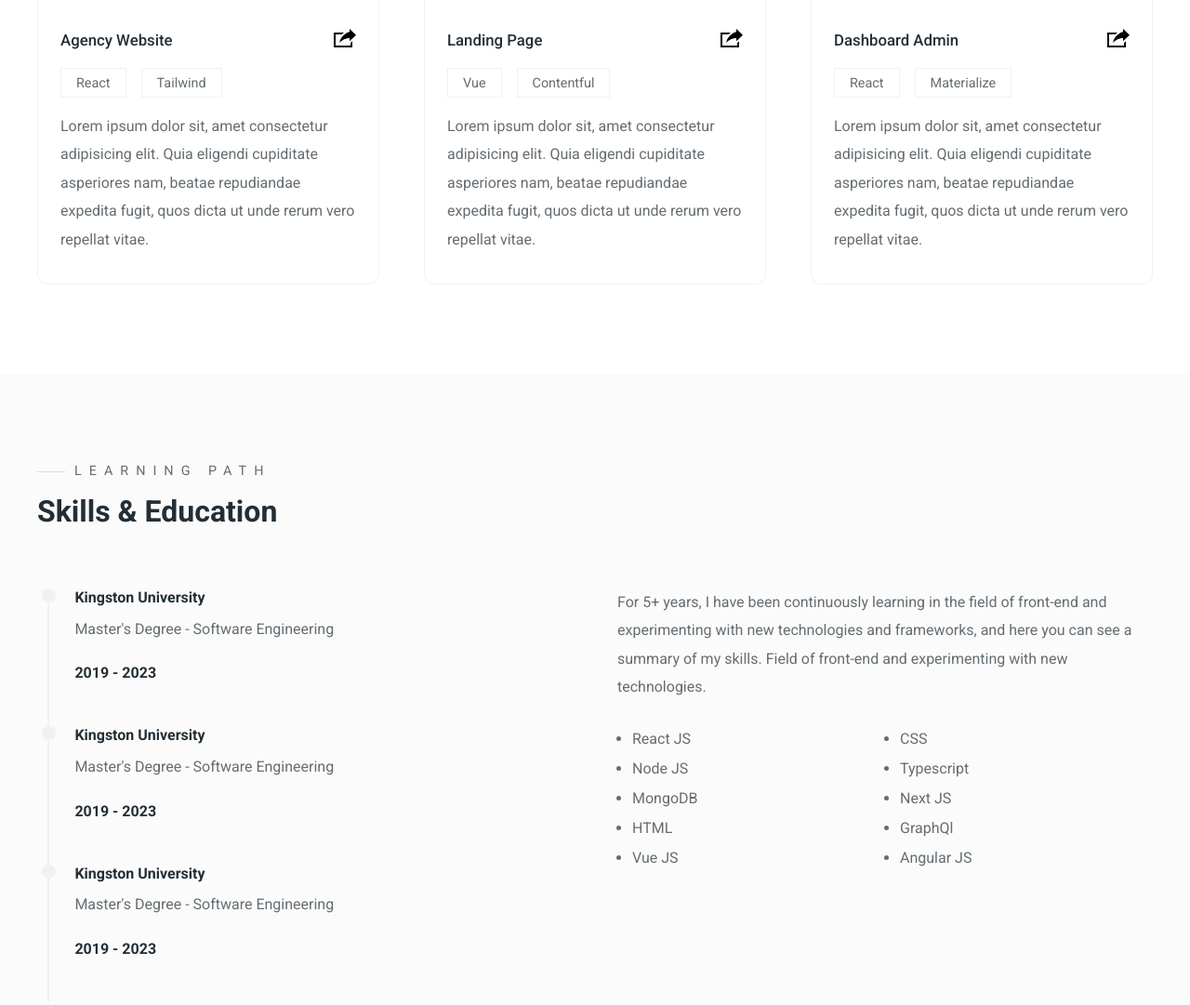
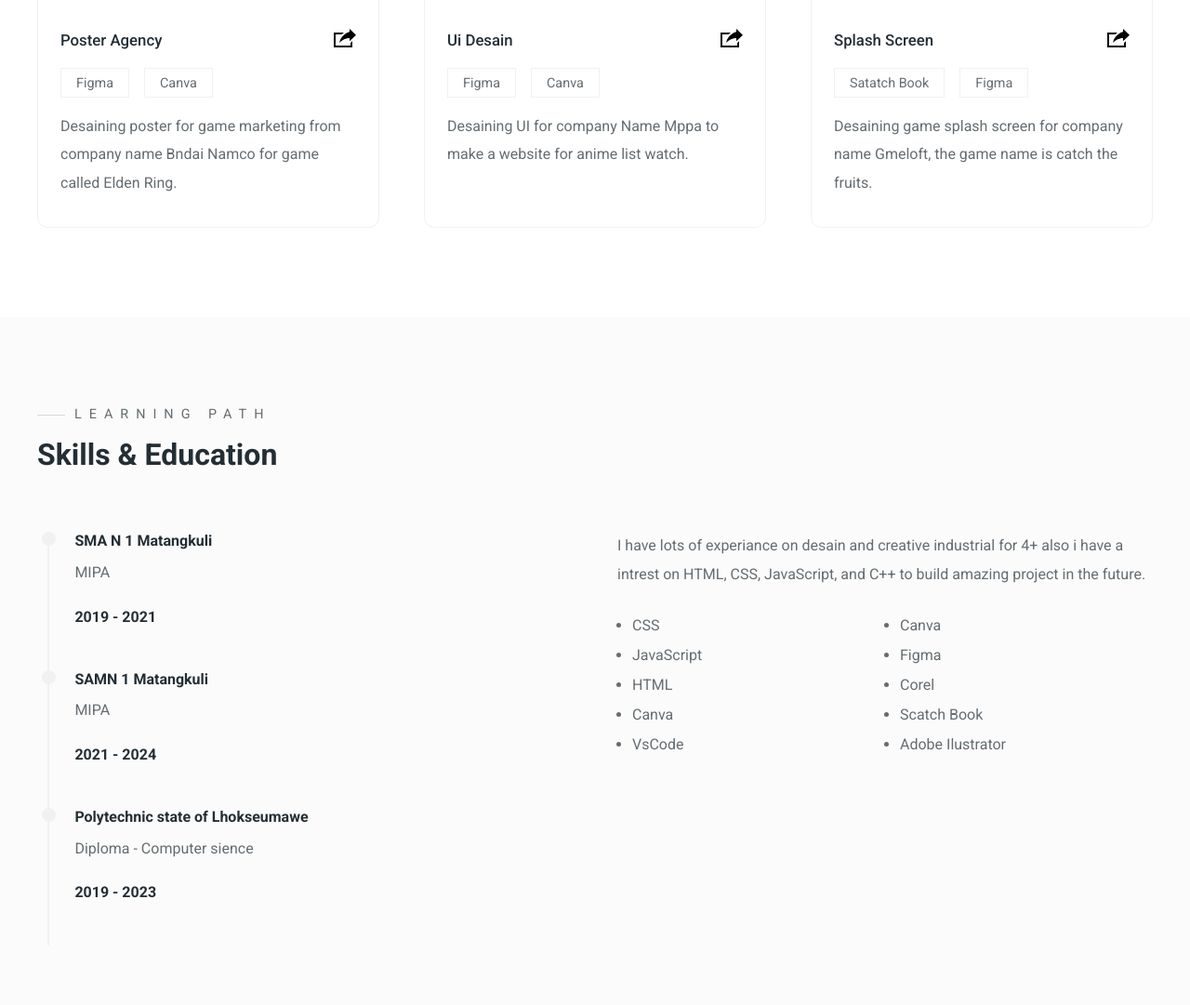
Before and after one commit to nazrilka/Projek-Dimas-abimanyu, a plain HTML site: page index.html in a window 1280 px wide. Shown: the part 1960-3041 px from the top of the page at 93% size. Drawn offline with Linux system fonts and the light colour scheme.

Commit message:
update_1

```diff
--- a/index.html
+++ b/index.html
@@ -40,7 +40,7 @@
         <section id="hero">
           <div class="hero-left">
             <h3 class="pre-title">My name is</h3>
-            <h1 class="hero-name">Nazril<span>Kanahaya Akbar</span></h1>
+            <h1 class="hero-name">Nazril<span> Kanahaya Akbar</span></h1>
             <p>
               I'am a student of Polythecnic State of Lhokseumawe,  and i have an intrest on tecnology specally on website tecnology.
             </p>
@@ -94,10 +94,9 @@
                 />
               </svg>
             </div>
-            <h4>Application Development</h4>
+            <h4>Poster Desain</h4>
             <p>
-              Standard designing, building, and implementing your applications
-              with documentation.
+              Desaining any kind of Poster, for professional works and entertaiment
             </p>
           </div>
 
@@ -137,13 +136,13 @@
           <div class="portfolio">
             <div class="portfolio-cover">
               <img
-                src="images/portofolios/portofolio-1.png"
+                src="/images/portofolios/poster.jpg"
                 alt="Portfolio 1"
               />
             </div>
             <div class="portfolio-info">
               <div class="portfolio-title">
-                <h4>Agency Website</h4>
+                <h4>Poster Agency</h4>
                 <a href="/" class="portfolio-link">
                   <svg
                     xmlns="http://www.w3.org/2000/svg"
@@ -158,13 +157,11 @@
                 </a>
               </div>
               <div class="portfolio-tags">
-                <div>React</div>
-                <div>Tailwind</div>
+                <div>Figma</div>
+                <div>Canva</div>
               </div>
               <p>
-                Lorem ipsum dolor sit, amet consectetur adipisicing elit. Quia
-                eligendi cupiditate asperiores nam, beatae repudiandae expedita
-                fugit, quos dicta ut unde rerum vero repellat vitae.
+                Desaining poster for game marketing from company name Bndai Namco for game called Elden Ring.
               </p>
             </div>
           </div>
@@ -173,13 +170,13 @@
           <div class="portfolio">
             <div class="portfolio-cover">
               <img
-                src="images/portofolios/portofolio-2.png"
+                src="/images/portofolios/gambar_web1.jpg"
                 alt="Portfolio 1"
               />
             </div>
             <div class="portfolio-info">
               <div class="portfolio-title">
-                <h4>Landing Page</h4>
+                <h4>Ui Desain</h4>
                 <a href="/" class="portfolio-link">
                   <svg
                     xmlns="http://www.w3.org/2000/svg"
@@ -194,13 +191,11 @@
                 </a>
               </div>
               <div class="portfolio-tags">
-                <div>Vue</div>
-                <div>Contentful</div>
+                <div>Figma</div>
+                <div>Canva</div>
               </div>
               <p>
-                Lorem ipsum dolor sit, amet consectetur adipisicing elit. Quia
-                eligendi cupiditate asperiores nam, beatae repudiandae expedita
-                fugit, quos dicta ut unde rerum vero repellat vitae.
+                Desaining UI for company Name Mppa to make a website for anime list watch.
               </p>
             </div>
           </div>
@@ -209,13 +204,13 @@
           <div class="portfolio">
             <div class="portfolio-cover">
               <img
-                src="images/portofolios/portofolio-3.png"
+                src="/images/portofolios/splashSreen.jpg"
                 alt="Portfolio 1"
               />
             </div>
             <div class="portfolio-info">
               <div class="portfolio-title">
-                <h4>Dashboard Admin</h4>
+                <h4>Splash Screen</h4>
                 <a href="/" class="portfolio-link">
                   <svg
                     xmlns="http://www.w3.org/2000/svg"
@@ -230,13 +225,11 @@
                 </a>
               </div>
               <div class="portfolio-tags">
-                <div>React</div>
-                <div>Materialize</div>
+                <div>Satatch Book</div>
+                <div>Figma</div>
               </div>
               <p>
-                Lorem ipsum dolor sit, amet consectetur adipisicing elit. Quia
-                eligendi cupiditate asperiores nam, beatae repudiandae expedita
-                fugit, quos dicta ut unde rerum vero repellat vitae.
+                Desaining game splash screen for company name Gmeloft, the game name is catch the fruits.
               </p>
             </div>
           </div>
@@ -258,9 +251,9 @@
                 <div></div>
               </div>
               <div class="education-info">
-                <h4 class="education-title">Kingston University</h4>
-                <p>Master's Degree - Software Engineering</p>
-                <h4 class="education-years">2019 - 2023</h4>
+                <h4 class="education-title">SMA N 1 Matangkuli</h4>
+                <p>MIPA</p>
+                <h4 class="education-years">2019 - 2021</h4>
               </div>
             </div>
             <div class="education">
@@ -268,9 +261,9 @@
                 <div></div>
               </div>
               <div class="education-info">
-                <h4 class="education-title">Kingston University</h4>
-                <p>Master's Degree - Software Engineering</p>
-                <h4 class="education-years">2019 - 2023</h4>
+                <h4 class="education-title">SAMN 1 Matangkuli</h4>
+                <p>MIPA</p>
+                <h4 class="education-years">2021 - 2024</h4>
               </div>
             </div>
             <div class="education">
@@ -278,8 +271,9 @@
                 <div></div>
               </div>
               <div class="education-info">
-                <h4 class="education-title">Kingston University</h4>
-                <p>Master's Degree - Software Engineering</p>
+                <h4 class="education-title">Polytechnic state of Lhokseumawe</h4>
+                <p>Diploma - Computer sience
+                </p>
                 <h4 class="education-years">2019 - 2023</h4>
               </div>
             </div>
@@ -287,27 +281,24 @@
 
           <div class="skills-right">
             <p>
-              For 5+ years, I have been continuously learning in the field of
-              front-end and experimenting with new technologies and frameworks,
-              and here you can see a summary of my skills. Field of front-end
-              and experimenting with new technologies.
+              I have lots of experiance on desain and creative industrial for 4+ also i have a intrest on HTML, CSS, JavaScript, and C++ to build amazing project in the future.
             </p>
 
             <div class="skills-list">
               <ul>
-                <li>React JS</li>
-                <li>Node JS</li>
-                <li>MongoDB</li>
+                <li>CSS</li>
+                <li>JavaScript</li>
                 <li>HTML</li>
-                <li>Vue JS</li>
+                <li>Canva</li>
+                <li>VsCode</li>
               </ul>
 
               <ul>
-                <li>CSS</li>
-                <li>Typescript</li>
-                <li>Next JS</li>
-                <li>GraphQl</li>
-                <li>Angular JS</li>
+                <li>Canva</li>
+                <li>Figma</li>
+                <li>Corel</li>
+                <li>Scatch Book</li>
+                <li>Adobe Ilustrator</li>
               </ul>
             </div>
           </div>
```
Also changed, not shown: images/portofolios/gambar_web1.jpg (added), images/portofolios/poster.jpg (added), images/portofolios/splashSreen.jpg (added).
